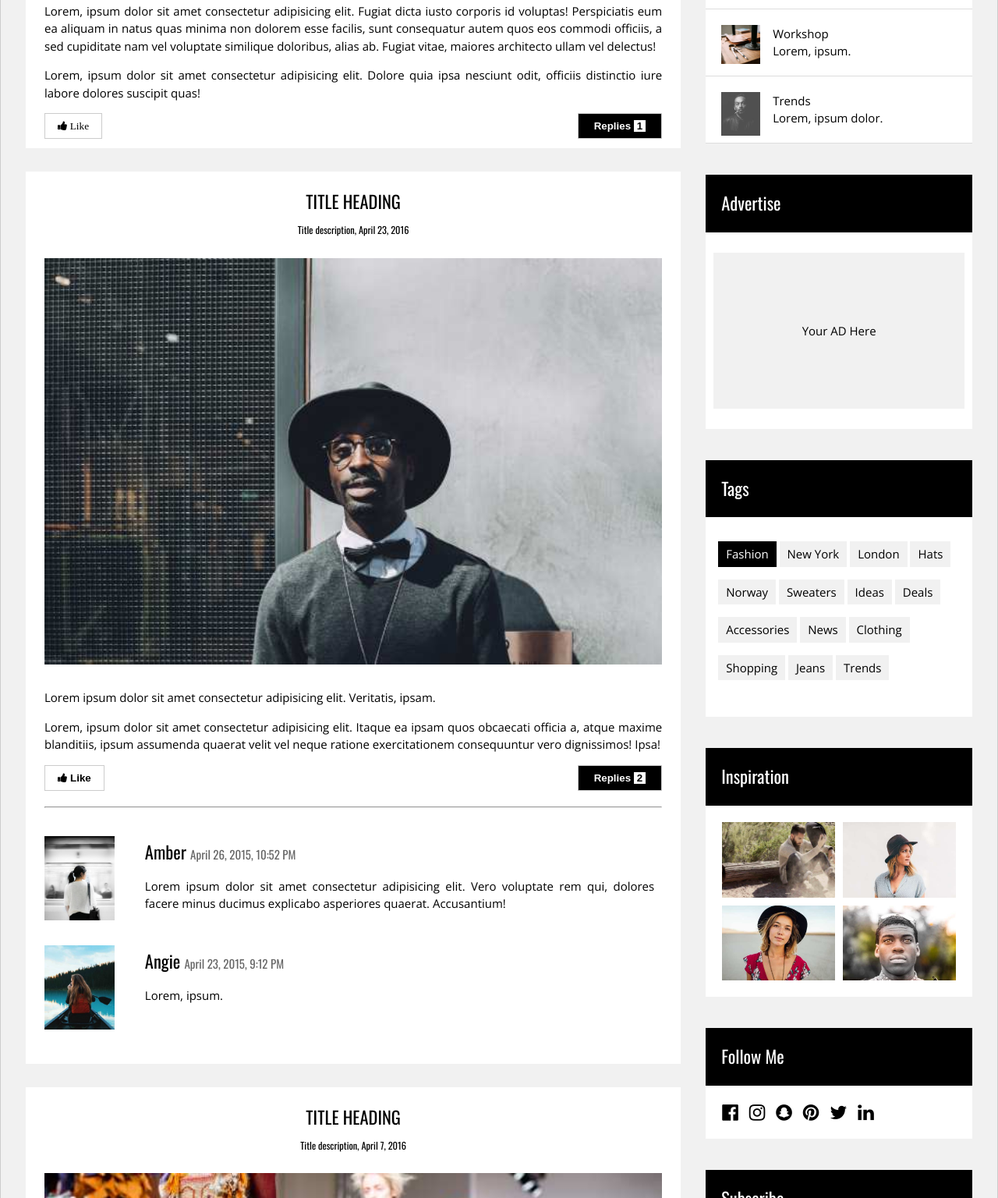
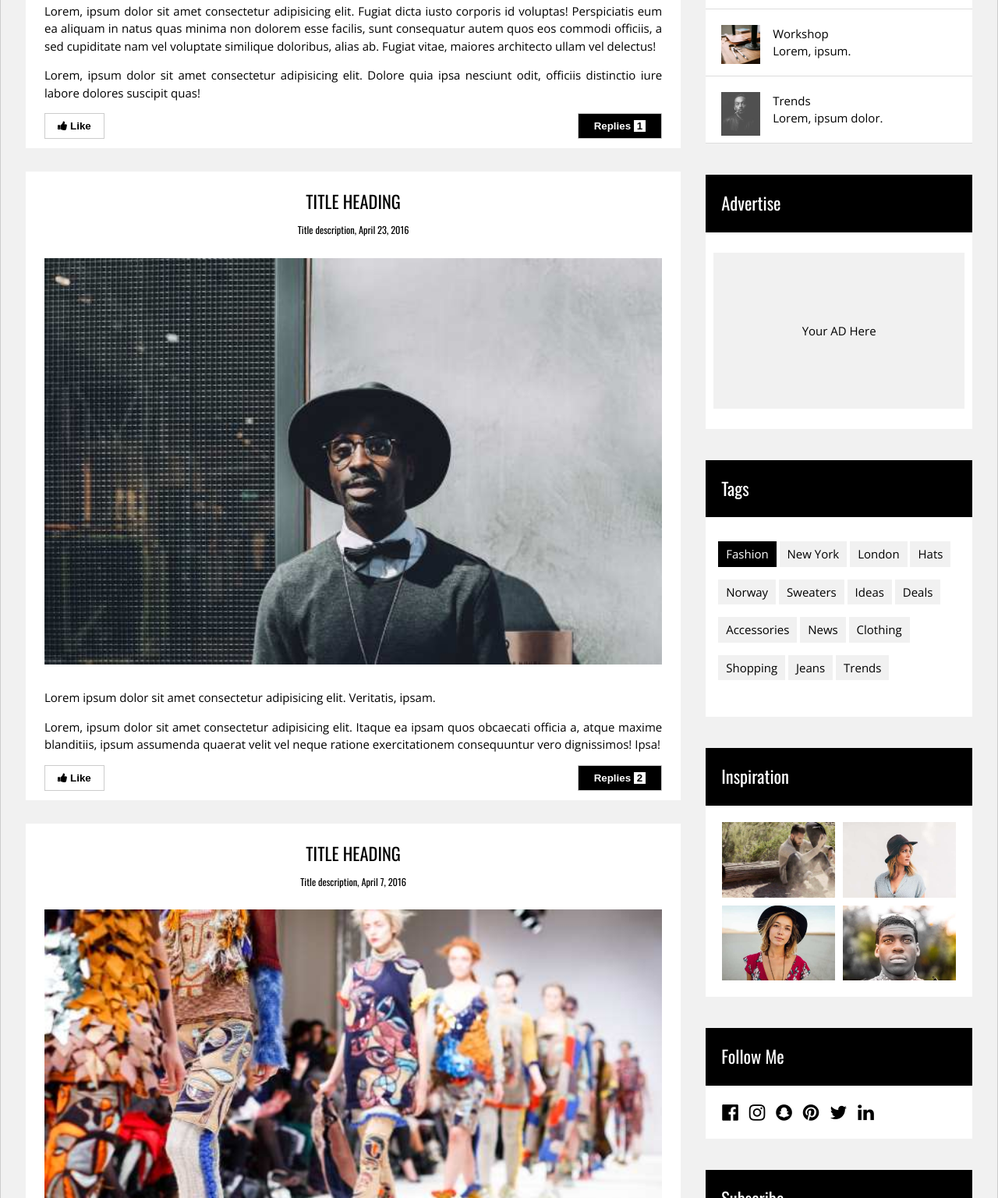
Before and after one commit to zhenyong66/fashion-blog-template-clone, a plain HTML site: page index.html in a window 1280 px wide. Shown: the part 1775-3311 px from the top of the page at 78% size. Drawn offline with nearby package versions, Linux system fonts and the light colour scheme.

Commit message:
Add files via upload

```diff
--- a/index.html
+++ b/index.html
@@ -63,7 +63,7 @@
                         distinctio iure labore dolores suscipit quas!</p>
                     <div class="button-container">
                         <button class="like-button" onclick="likeFunction(this)">
-                            <b><i class="fa fa-thumbs-up"> Like</i></b>
+                            <b><i class="fa fa-thumbs-up"></i> Like</b>
                         </button>
                         <button id="myBtn" class="replies-button right" onclick="myFunction('demo1')">
                             <b href="#">Replies <span class="replies-number">1</span></b>
@@ -102,7 +102,7 @@
                             <b href="#">Replies <span class="replies-number">2</span></b>
                         </button>
                     </div>
-                    <div class="comment-section" id="demo2" style="display: ;">
+                    <div class="comment-section" id="demo2" style="display: none;">
                         <hr>
                         <div class="comment">
                             <div class="comment-img">
```
